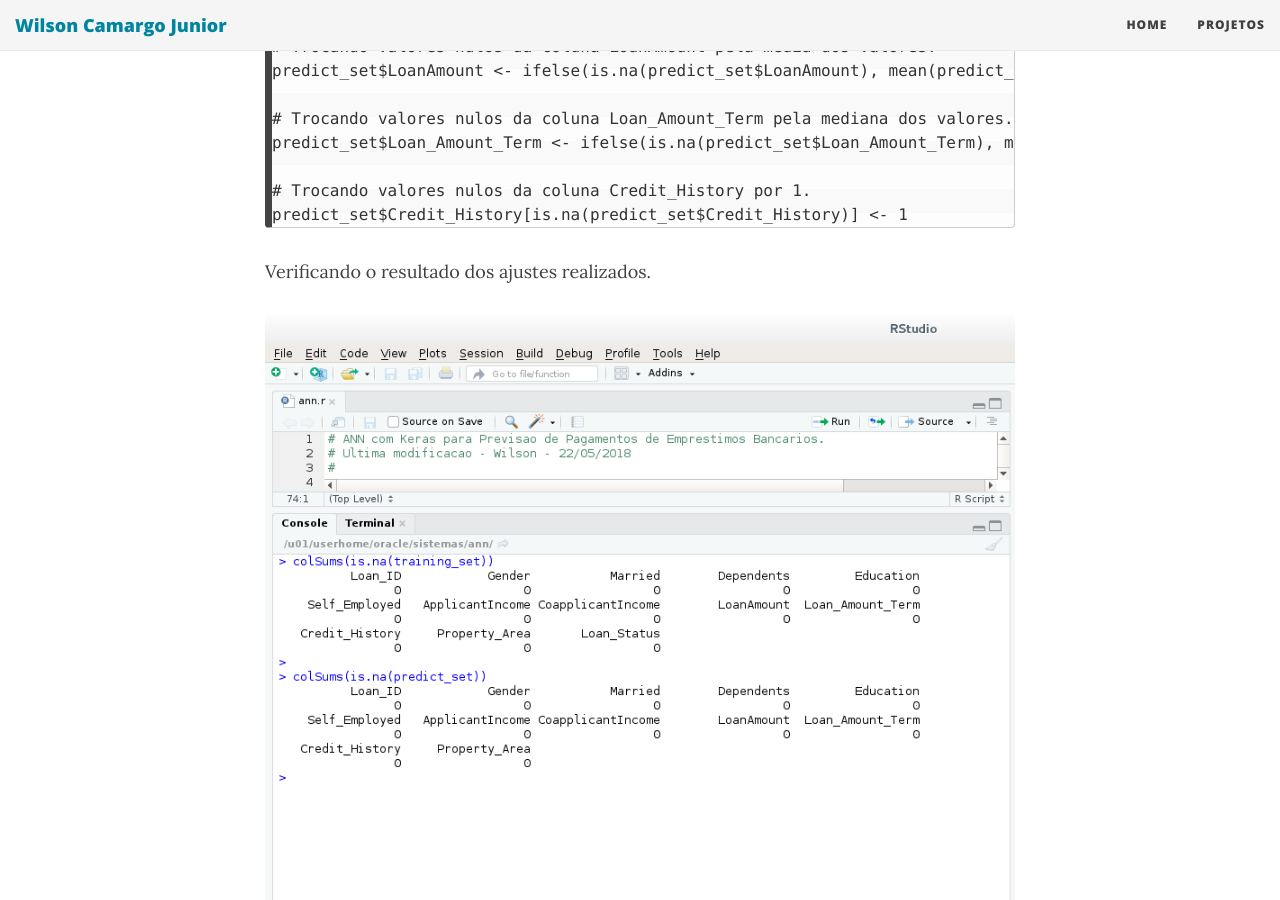
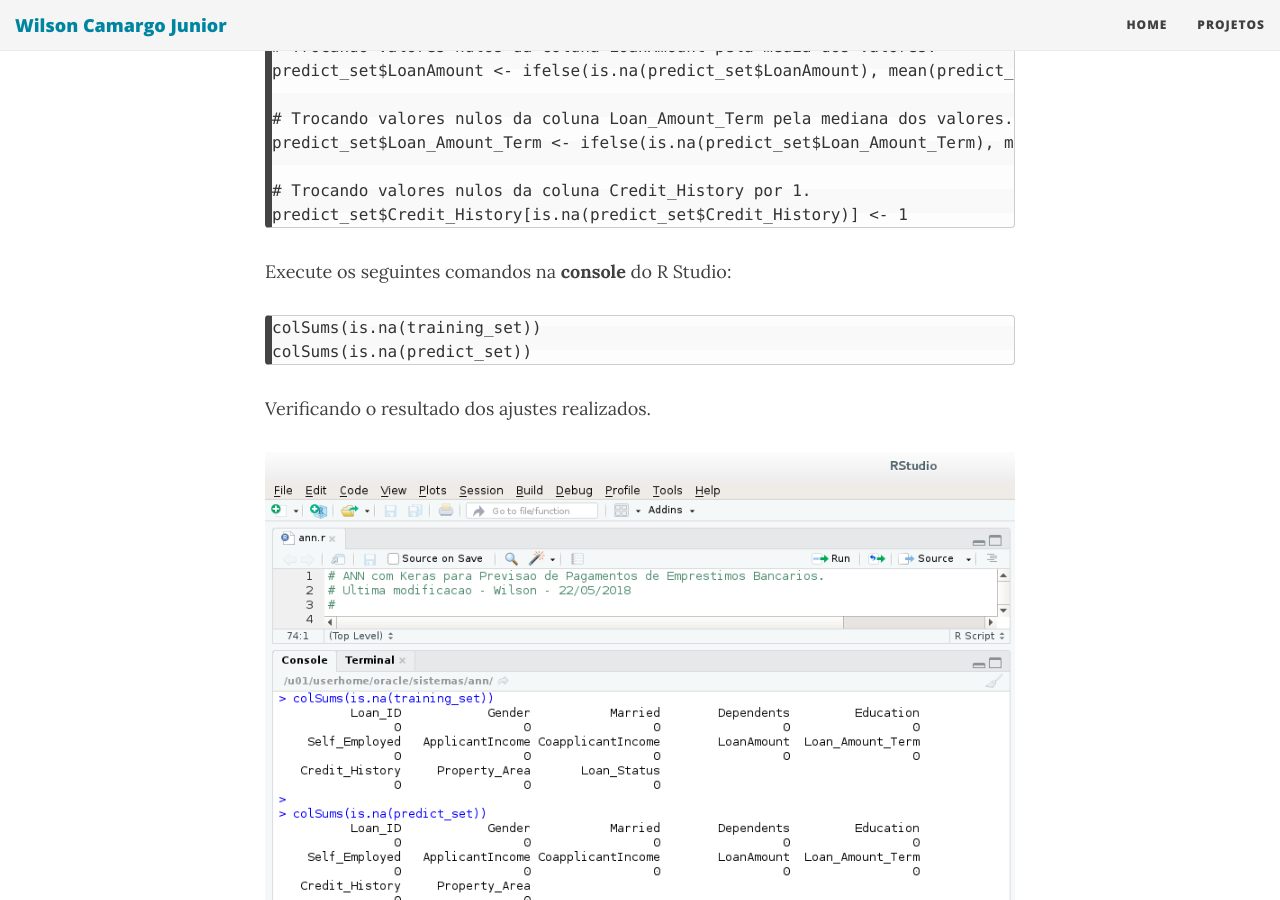
Before and after one commit to wilson-camargo-jr/teste, a Jekyll site: the page built from _posts/2018-06-28-ANN-ORE-P7.md, in a window 1280 px wide and 900 px high, scrolled down 13757 px. Built offline with Jekyll 4.4.1, drawn with Linux system fonts in a browser that asks for light colours; nearby versions of some CDN libraries; comment, search, counter and statistics services are not loaded.

Commit message:
Update 2018-06-28-ANN-ORE-P7.md

````diff
--- a/_posts/2018-06-28-ANN-ORE-P7.md
+++ b/_posts/2018-06-28-ANN-ORE-P7.md
@@ -283,6 +283,13 @@ predict_set$Loan_Amount_Term <- ifelse(is.na(predict_set$Loan_Amount_Term), medi
 predict_set$Credit_History[is.na(predict_set$Credit_History)] <- 1
 ```
 
+Execute os seguintes comandos na **console** do R Studio:
+
+```
+colSums(is.na(training_set))
+colSums(is.na(predict_set))
+```
+
 Verificando o resultado dos ajustes realizados.
 
 ![rsutdio](https://wilson-camargo-jr.github.io/img/null-values3.jpg)
````
